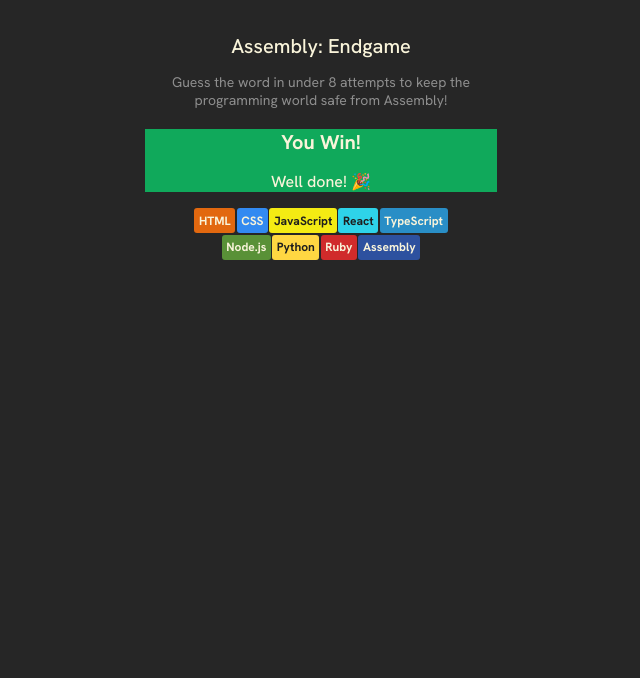
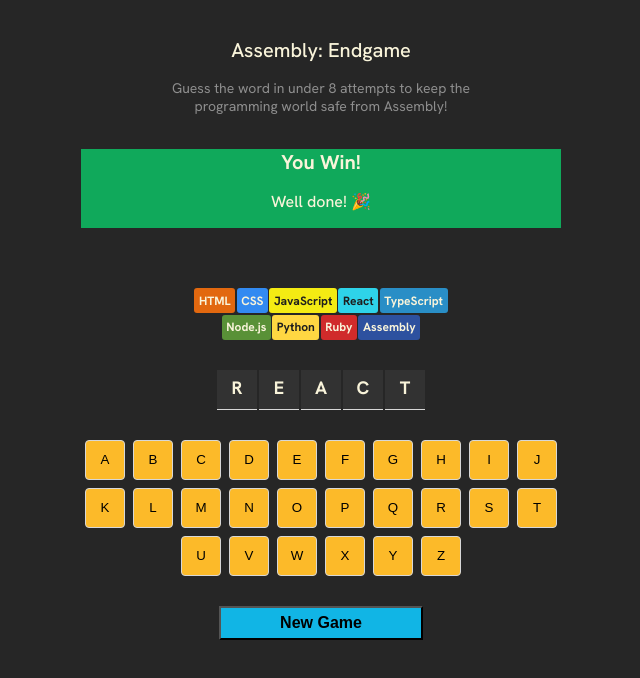
Before and after one commit to kofi-kusi/assembly-endgame, a React (Vite) app: page / in a window 1280 px wide. Shown: the top 678 px of the page, without its empty margins (319-959 px from the left). Built offline with nearby package versions, Linux system fonts and the light colour scheme.

Commit message:
finished creating the static ui

```diff
--- a/src/App.css
+++ b/src/App.css
@@ -11,6 +11,17 @@ body {
     height: 100vh;
     display: flex;
     justify-content: center;
+}
+
+section {
+    margin-bottom: 30px;
+}
+
+.top {
+    display: flex;
+    flex-direction: column;
+    justify-content: center;
+    align-items: center;
 }
 
 header {
@@ -36,6 +47,7 @@ header p {
     padding: 6px auto;
     color: #F9F4DA;
     font-weight: 500;
+    width: 100%;
 }
 
 .notice h2 {
@@ -66,3 +78,54 @@ header p {
     padding: 4.5px;
     border-radius: 3px;
 }
+
+.choosen-word {
+    display: flex;
+    gap: 2px;
+    justify-content: center;
+}
+
+.choosen-word span {
+    width: 40px;
+    color: #F9F4DA;
+    border-bottom: 1px solid #D7D7D7;
+    background-color: #323232;
+    width: 40px;
+    height: 40px;
+    padding: 6px;
+    font-size: 1.125rem;
+    font-weight: 700;
+    text-align: center;
+}
+
+.keyboard {
+    display: flex;
+    flex-wrap: wrap;
+    justify-content: center;
+    max-width: 480px;
+    gap: 8px;
+}
+
+.keyboard button {
+    width: 40px;
+    height: 40px;
+    border: 1px solid #D7D7D7;
+    background-color: #FCBA29;
+    border-radius: 4px;
+}
+
+.new-game {
+    display: flex;
+    align-items: center;
+    justify-content: center;
+}
+
+.new-game button{
+    background-color: #11B5E5;
+    padding: 6px 12px;
+    width: 204px;
+    columns: #1E1E1E;
+    font-weight: 600;
+    text-align: center;
+    font-size: 1rem;
+}
--- a/src/App.jsx
+++ b/src/App.jsx
@@ -1,9 +1,16 @@
+import { useState } from "react";
 import "./App.css";
 import Header from "./components/Header";
 import Notice from "./components/Notice";
 import { languages } from "./languages";
 
 function App() {
+  const [currentWord, setCurrentWord] = useState("react");
+
+  const word = currentWord.split("").map((letter, index) => {
+    return <span key={index}>{letter.toUpperCase()}</span>;
+  });
+  console.log(word);
   const languagesList = languages.map((language) => {
     return (
       <div
@@ -16,12 +23,26 @@ function App() {
       </div>
     );
   });
+
+  const alphabet = "abcdefghijklmnopqrstuvwxyz";
+
+  const keys = alphabet
+    .split("")
+    .map((key) => <button key={key}>{key.toUpperCase()}</button>);
+
   return (
     <>
-      <Header />
-      <Notice />
+      <section className="top">
+        <Header />
+        <Notice />
+      </section>
       <section className="elimination">
         <div className="languages-container">{languagesList}</div>
+      </section>
+      <section className="choosen-word">{word}</section>
+      <section className="keyboard">{keys}</section>
+      <section className="new-game">
+        <button>New Game</button>
       </section>
     </>
   );
```
